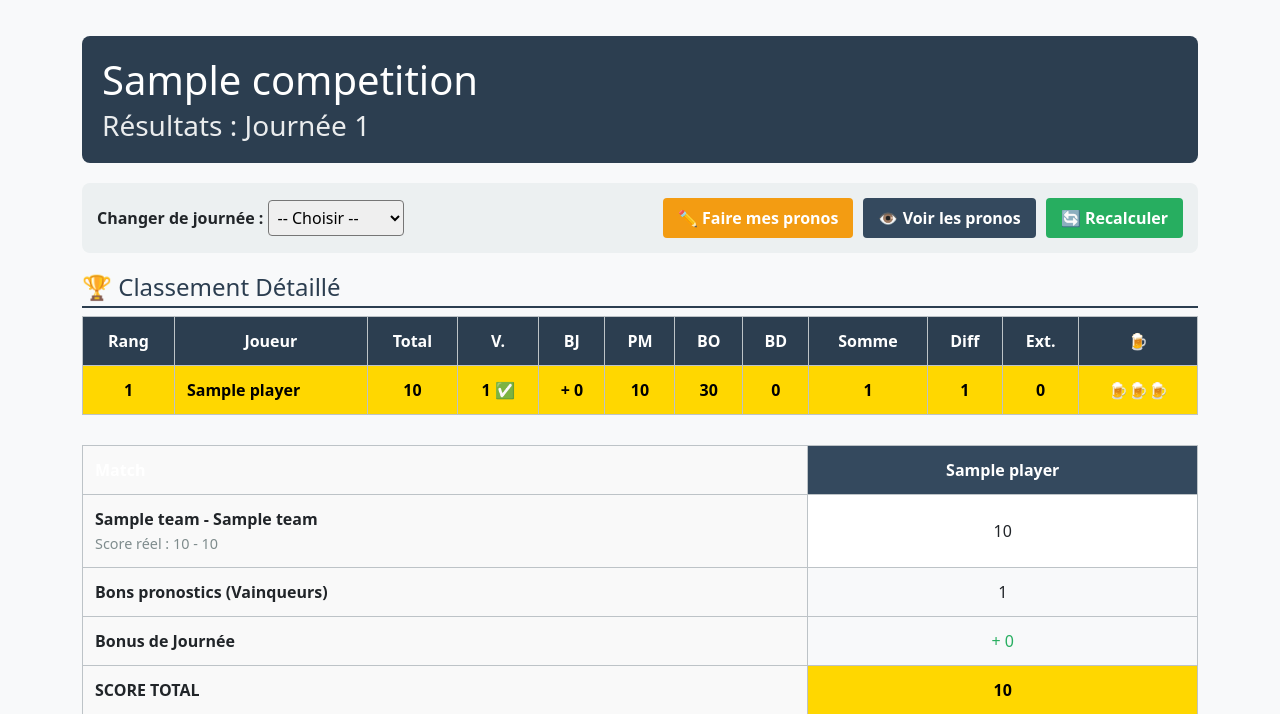
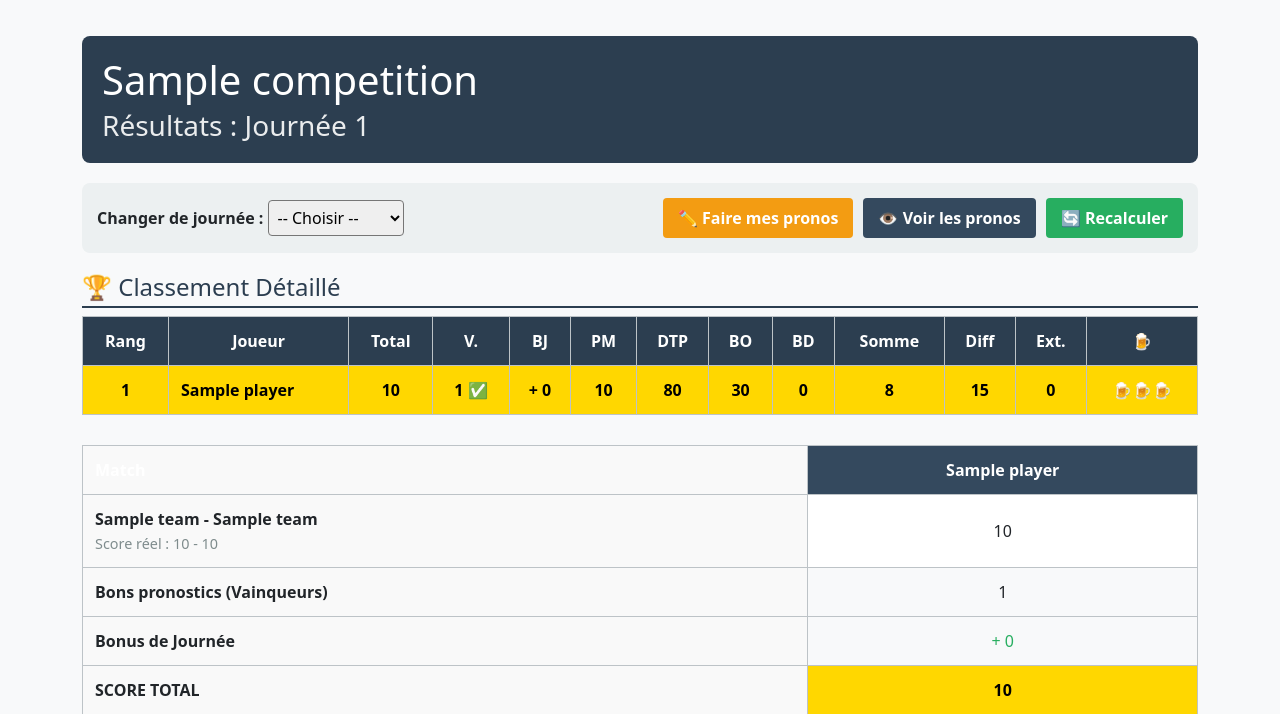
Before and after one commit to Xavcpr/App_prono_rugby, a Django app: page /resultats/1/ in a window 1280 px wide. Shown: the top 714 px of the page. Run offline with Django 5.2, Linux system fonts and the light colour scheme; tables that the repository leaves empty hold one stand-in row (values such as "Sample post").

Commit message:
sum and diff ok

```diff
--- a/core/templates/round_board.html
+++ b/core/templates/round_board.html
@@ -101,6 +101,7 @@
           <th title="Bons Vainqueurs">V.</th>
           <th>BJ</th>
           <th>PM</th>
+          <th>DTP</th>
           <th title="Bonus Offensifs">BO</th>
           <th title="Bonus Défensifs">BD</th>
           <th title="Somme exacte">Somme</th>
@@ -122,6 +123,7 @@
             <td>{{ entry.winners }} ✅</td>
             <td>+ {{ entry.bonus }}</td>
             <td>{{ entry.pm }}</td>
+            <td>{{ entry.dtp }}</td>
             <td>{{ entry.bo }}</td>
             <td>{{ entry.bd }}</td>
             <td>{{ entry.somme }}</td>
--- a/core/views.py
+++ b/core/views.py
@@ -521,14 +521,23 @@ def round_results_board(request, round_id):
             home_diff = abs(pr.home_score_pred - m.home_score)
             away_diff = abs(pr.away_score_pred - m.away_score)
 
-            if home_diff == 0: stats['dtp'] += 1 # Score exact une équipe
-            if away_diff == 0: stats['dtp'] += 1
+            if home_diff == 0: stats['dtp'] += scoring.SCORING_CONFIG['HALF_PERFECT_BONUS'] # Score exact une équipe
+            if away_diff == 0: stats['dtp'] += scoring.SCORING_CONFIG['HALF_PERFECT_BONUS']
 
-            if (pr.home_score_pred + pr.away_score_pred) == (m.home_score + m.away_score):
-                stats['somme'] += 1
+            diff = abs((pr.home_score_pred - pr.away_score_pred) - (m.home_score - m.away_score))
+            sum = abs((pr.home_score_pred + pr.away_score_pred) - (m.home_score + m.away_score))
 
-            if (pr.home_score_pred - pr.away_score_pred) == (m.home_score - m.away_score):
-                stats['diff'] += 1
+            if sum in scoring.SCORING_CONFIG['SUM_TABLE'].keys():
+                stats['somme'] += scoring.SCORING_CONFIG['SUM_TABLE'][sum]
+
+            if diff in scoring.SCORING_CONFIG['DIFF_TABLE'].keys():
+                stats['diff'] += scoring.SCORING_CONFIG['DIFF_TABLE'][diff]
+
+            # if (pr.home_score_pred + pr.away_score_pred) == (m.home_score + m.away_score):
+            #     stats['somme'] += 1
+
+            # if (pr.home_score_pred - pr.away_score_pred) == (m.home_score - m.away_score):
+            #     stats['diff'] += 1
 
             # 4. Victoire à l'extérieur trouvée
             real_winner = m.winner()
@@ -552,6 +561,7 @@ def round_results_board(request, round_id):
             'player': p,
             'pm': stats['pm'],
             'winners': stats['winners'],
+            'dtp': stats['dtp'],
             'bo': stats['bo'],
             'bd': stats['bd'],
             'diff': stats['diff'],
```
Also changed, not shown: 1 other file.
